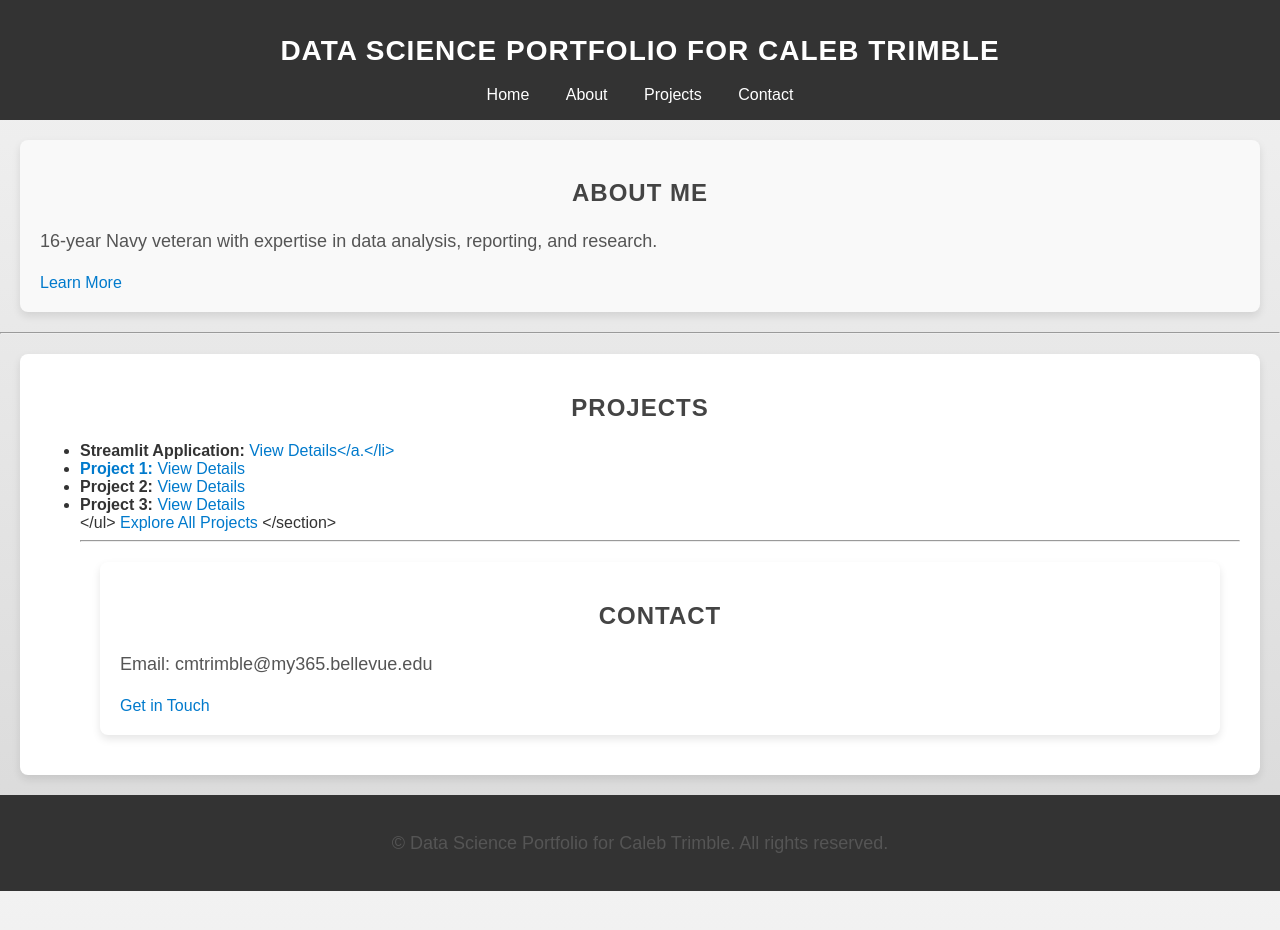
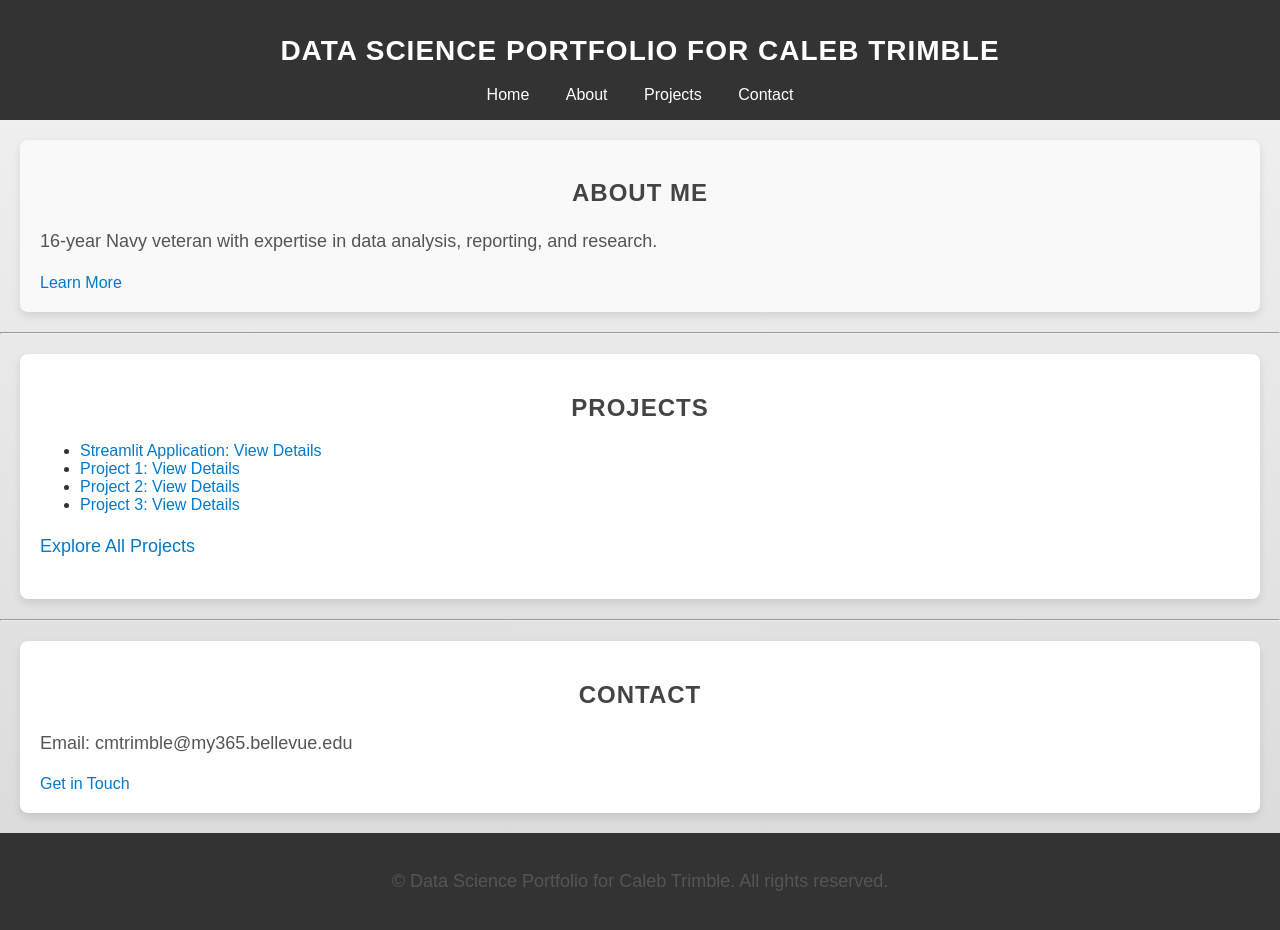
Before and after one commit to cmtrimble/cmtrimble.github.io, a Jekyll site: the page built from index.md, in a window 1280 px wide. Built offline with Jekyll 4.4.1, drawn with Linux system fonts in a browser that asks for light colours; before the commit the page ends 900 px from its top, so only the background shows below that.

Commit message:
Update index.md

```diff
--- a/index.md
+++ b/index.md
@@ -14,14 +14,14 @@ title: Caleb Trimble's Portfolio
 <section id="projects">
     <h2>Projects</h2>
 
-    <ul>
-        <li><strong>Streamlit Application:</strong> <a href="/Predictive_App">View Details</a.</li>
-        <li><strong>Project 1:</strong> <a href="/project1/">View Details</a></li>
-        <li><strong>Project 2:</strong> <a href="/project2/">View Details</a></li>
-        <li><strong>Project 3:</strong> <a href="/project3/">View Details</a></li>
-    </ul>
+<ul>
+    <li><a href="https://gdp-nostradamus.streamlit.app/">Streamlit Application: View Details</a></li>
+    <li><a href="https://github.com/cmtrimble/cmtrimble.github.io/tree/main/Project1">Project 1: View Details</a></li>
+    <li><a href="project2-link">Project 2: View Details</a></li>
+    <li><a href="project3-link">Project 3: View Details</a></li>
+</ul>
 
-    <a href="/project/">Explore All Projects</a>
+<p><a href="/project/">Explore All Projects</a></p>
 </section>
 
 <hr>
```
